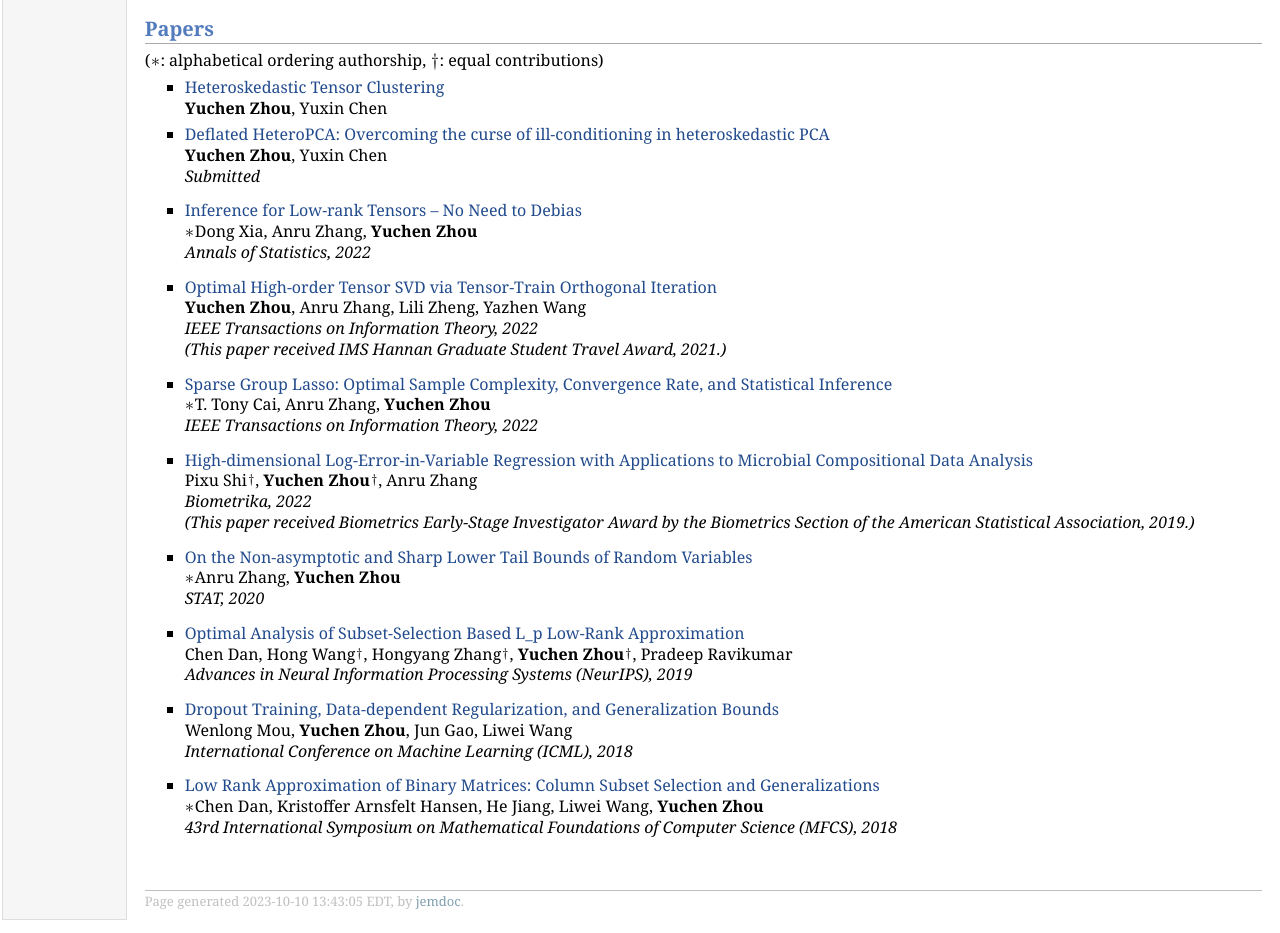
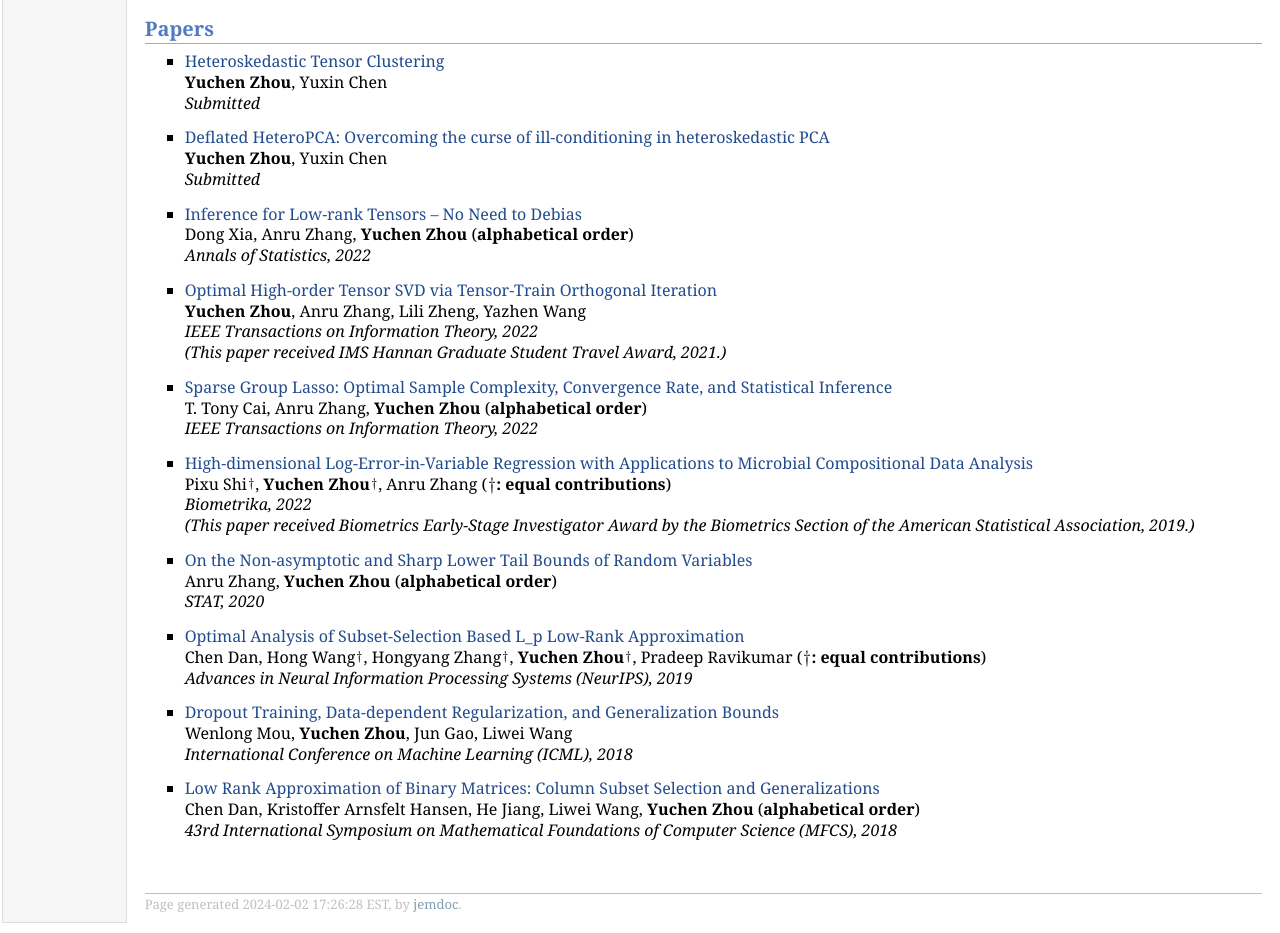
Before and after one commit to YuchenZhou-stat/YuchenZhou-stat.github.io, a plain HTML site: page index.html in a window 1280 px wide. Shown: the part 414-1347 px from the top of the page. Drawn offline with Linux system fonts and the light colour scheme.

Commit message:
Add files via upload

```diff
--- a/index.html
+++ b/index.html
@@ -36,11 +36,13 @@ E-mail: <i>yczhou</i> [AT] wharton [DOT] upenn [DOT] edu
 <a href="CV_Yuchen_Zhou.pdf">CV</a></p>
 </td></tr></table>
 <h2>Papers</h2>
-<p>(<img class="eq" src="eqs/5376016171-130.png" alt="*" style="vertical-align: -0px" />: alphabetical ordering authorship, <img class="eq" src="eqs/2642310109938868105-130.png" alt="dagger" style="vertical-align: -4px" />: equal contributions)</p>
 <ul>
-<li><p><a href="tensor_clustering.pdf">Heteroskedastic Tensor Clustering</a> <br />
-<b>Yuchen Zhou</b>, Yuxin Chen <br /></p>
+<li><p><a href="https://arxiv.org/abs/2311.02306">Heteroskedastic Tensor Clustering</a> <br />
+<b>Yuchen Zhou</b>, Yuxin Chen <br />
+<i>Submitted</i> <br /></p>
 </li>
+</ul>
+<ul>
 <li><p><a href="https://arxiv.org/abs/2303.06198">Deflated HeteroPCA: Overcoming the curse of ill-conditioning in heteroskedastic PCA</a> <br />
 <b>Yuchen Zhou</b>, Yuxin Chen <br />
 <i>Submitted</i> <br /></p>
@@ -48,7 +50,7 @@ E-mail: <i>yczhou</i> [AT] wharton [DOT] upenn [DOT] edu
 </ul>
 <ul>
 <li><p><a href="https://arxiv.org/abs/2012.14844">Inference for Low-rank Tensors &ndash; No Need to Debias</a> <br />
-<img class="eq" src="eqs/5376016171-130.png" alt="*" style="vertical-align: -0px" />Dong Xia, Anru Zhang, <b>Yuchen Zhou</b> <br />
+Dong Xia, Anru Zhang, <b>Yuchen Zhou</b> (<b>alphabetical order</b>) <br />
 <i>Annals of Statistics, 2022</i> <br /></p>
 </li>
 </ul>
@@ -61,26 +63,26 @@ E-mail: <i>yczhou</i> [AT] wharton [DOT] upenn [DOT] edu
 </ul>
 <ul>
 <li><p><a href="https://arxiv.org/abs/1909.09851">Sparse Group Lasso: Optimal Sample Complexity, Convergence Rate, and Statistical Inference</a> <br />
-<img class="eq" src="eqs/5376016171-130.png" alt="*" style="vertical-align: -0px" />T. Tony Cai, Anru Zhang, <b>Yuchen Zhou</b> <br />
+T. Tony Cai, Anru Zhang, <b>Yuchen Zhou</b> (<b>alphabetical order</b>) <br />
 <i>IEEE Transactions on Information Theory, 2022</i> <br /> </p>
 </li>
 </ul>
 <ul>
 <li><p><a href="https://arxiv.org/abs/1811.11709">High-dimensional Log-Error-in-Variable Regression with Applications to Microbial Compositional Data Analysis</a> <br />
-Pixu Shi<img class="eq" src="eqs/2783373202775312484-130.png" alt="^dagger" style="vertical-align: --3px" />, <b>Yuchen Zhou<img class="eq" src="eqs/2783373202775312484-130.png" alt="^dagger" style="vertical-align: --3px" /></b>, Anru Zhang <br />
+Pixu Shi<img class="eq" src="eqs/2783373202775312484-130.png" alt="^dagger" style="vertical-align: --3px" />, <b>Yuchen Zhou<img class="eq" src="eqs/2783373202775312484-130.png" alt="^dagger" style="vertical-align: --3px" /></b>, Anru Zhang (<b><img class="eq" src="eqs/2642310109938868105-130.png" alt="dagger" style="vertical-align: -4px" />: equal contributions</b>) <br />
 <i>Biometrika, 2022</i> <br />
 <i>(This paper received Biometrics Early-Stage Investigator Award by the Biometrics Section of the American Statistical Association, 2019.)</i> <br /></p>
 </li>
 </ul>
 <ul>
 <li><p><a href="https://arxiv.org/abs/1810.09006">On the Non-asymptotic and Sharp Lower Tail Bounds of Random Variables</a> <br />
-<img class="eq" src="eqs/5376016171-130.png" alt="*" style="vertical-align: -0px" />Anru Zhang, <b>Yuchen Zhou</b> <br />
+Anru Zhang, <b>Yuchen Zhou</b> (<b>alphabetical order</b>) <br />
 <i>STAT, 2020</i> <br /></p>
 </li>
 </ul>
 <ul>
 <li><p><a href="http://papers.nips.cc/paper/8523-optimal-analysis-of-subset-selection-based-l_p-low-rank-approximation.pdf">Optimal Analysis of Subset-Selection Based L_p Low-Rank Approximation</a> <br />
-Chen Dan, Hong Wang<img class="eq" src="eqs/2783373202775312484-130.png" alt="^dagger" style="vertical-align: --3px" />, Hongyang Zhang<img class="eq" src="eqs/2783373202775312484-130.png" alt="^dagger" style="vertical-align: --3px" />, <b>Yuchen Zhou<img class="eq" src="eqs/2783373202775312484-130.png" alt="^dagger" style="vertical-align: --3px" /></b>, Pradeep Ravikumar <br />
+Chen Dan, Hong Wang<img class="eq" src="eqs/2783373202775312484-130.png" alt="^dagger" style="vertical-align: --3px" />, Hongyang Zhang<img class="eq" src="eqs/2783373202775312484-130.png" alt="^dagger" style="vertical-align: --3px" />, <b>Yuchen Zhou<img class="eq" src="eqs/2783373202775312484-130.png" alt="^dagger" style="vertical-align: --3px" /></b>, Pradeep Ravikumar (<b><img class="eq" src="eqs/2642310109938868105-130.png" alt="dagger" style="vertical-align: -4px" />: equal contributions</b>) <br />
 <i>Advances in Neural Information Processing Systems (NeurIPS), 2019</i> <br /></p>
 </li>
 </ul>
@@ -92,13 +94,13 @@ Wenlong Mou, <b>Yuchen Zhou</b>, Jun Gao, Liwei Wang <br />
 </ul>
 <ul>
 <li><p><a href="https://drops.dagstuhl.de/opus/volltexte/2018/9623/pdf/LIPIcs-MFCS-2018-41.pdf">Low Rank Approximation of Binary Matrices: Column Subset Selection and Generalizations</a> <br />
-<img class="eq" src="eqs/5376016171-130.png" alt="*" style="vertical-align: -0px" />Chen Dan, Kristoffer Arnsfelt Hansen, He Jiang, Liwei Wang, <b>Yuchen Zhou</b> <br />
+Chen Dan, Kristoffer Arnsfelt Hansen, He Jiang, Liwei Wang, <b>Yuchen Zhou</b> (<b>alphabetical order</b>) <br />
 <i>43rd International Symposium on Mathematical Foundations of Computer Science (MFCS), 2018</i> <br /></p>
 </li>
 </ul>
 <div id="footer">
 <div id="footer-text">
-Page generated 2023-10-10 13:43:05 EDT, by <a href="http://jemdoc.jaboc.net/">jemdoc</a>.
+Page generated 2024-02-02 17:26:28 EST, by <a href="http://jemdoc.jaboc.net/">jemdoc</a>.
 </div>
 </div>
 </td>
```
Also changed, not shown: research.html (+11 -9 lines), 3 other files.
